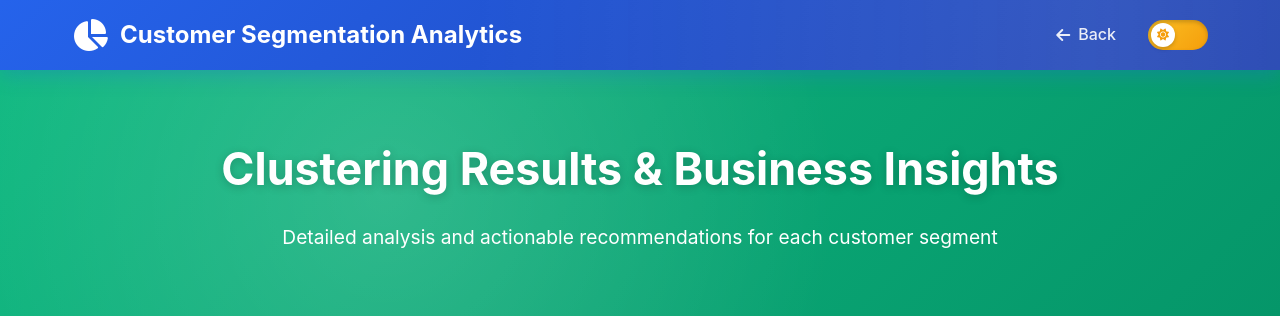
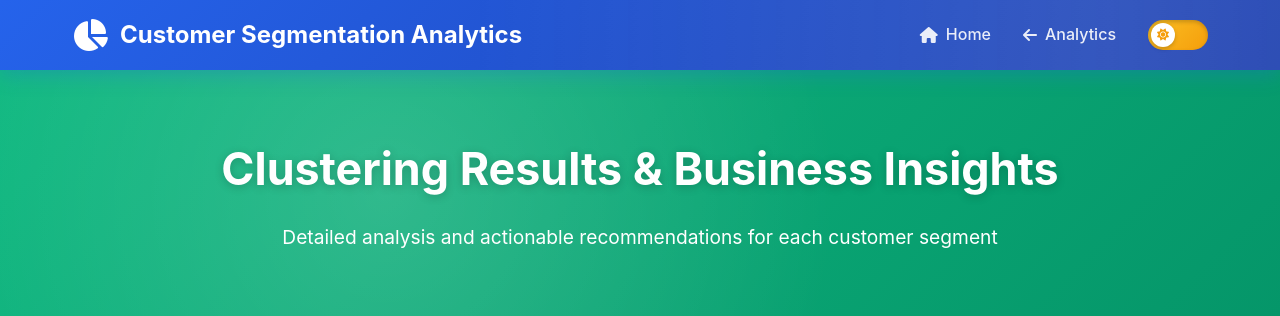
Before and after one commit to jesus-justin/Customer-Segmentation-Analytics-System, a Flask app: template templates/results.html in a window 1280 px wide; the page is wider, and only the part inside the window is pictured. Shown: the top 316 px of that part. Run offline with Flask 3, Linux system fonts and the light colour scheme; the template is opened without the code that fills it, so the values that code supplies are empty; some libraries are stand-ins or nearby versions.

Commit message:
fix: Improve navigation in results page
- Add link to home page
- Update analytics link
- Improve navigation consistency
- Enhance user flow

```diff
--- a/templates/results.html
+++ b/templates/results.html
@@ -16,8 +16,11 @@
                 <span>Customer Segmentation Analytics</span>
             </div>
             <div class="nav-links">
+                <a href="{{ url_for('home') }}" class="nav-link">
+                    <i class="fas fa-home"></i> Home
+                </a>
                 <a href="{{ url_for('index') }}" class="nav-link">
-                    <i class="fas fa-arrow-left"></i> Back
+                    <i class="fas fa-arrow-left"></i> Analytics
                 </a>
                 <div class="theme-toggle" id="themeToggle" title="Toggle Dark Mode">
                     <div class="theme-toggle-thumb">
```
